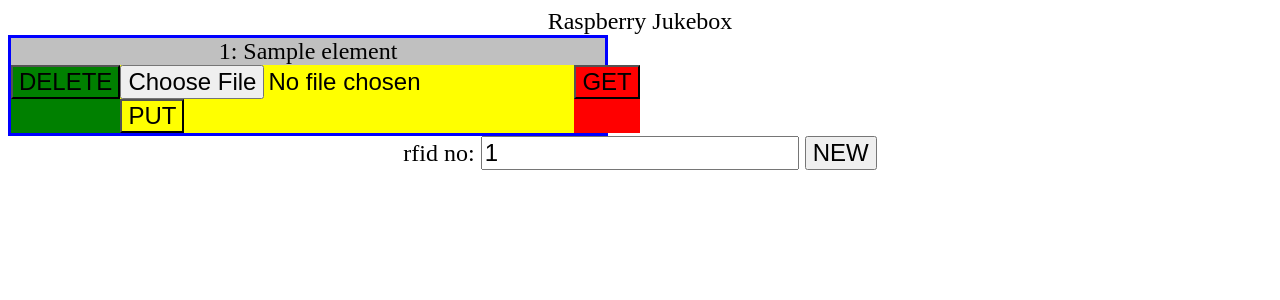
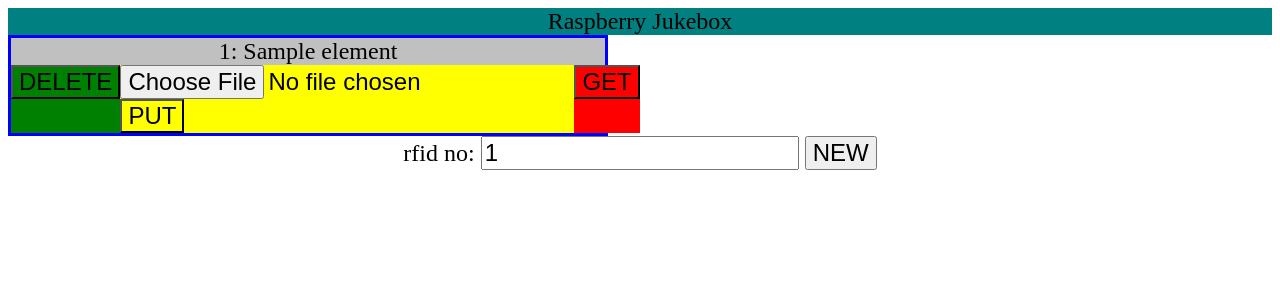
Before and after one commit to inttex/rpi_jukebox, a Flask app: template rpi_jukebox/api/templates/index.html in a window 1280 px wide. Shown: the top 300 px of the page. Run offline with Flask 2, Linux system fonts and the light colour scheme; the template is opened without the code that fills it: most values are stand-ins (such as "Sample title", 1, 10 or a date in 2020); parts of the project's set-up code (start-up, migrations or seed data) failed here and were passed over.

Commit message:
fixed header

```diff
--- a/rpi_jukebox/api/static/style.css
+++ b/rpi_jukebox/api/static/style.css
@@ -62,3 +62,9 @@
 	display: flex;
 	justify-content: center;
 }
+header
+{
+	position: sticky;
+	top: 0 ;
+	background-color: teal;
+}
```
